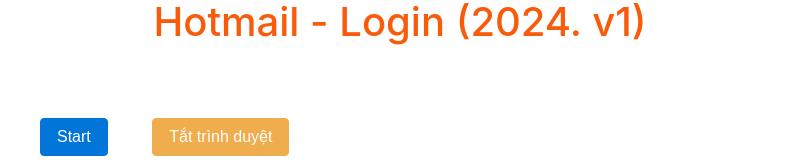
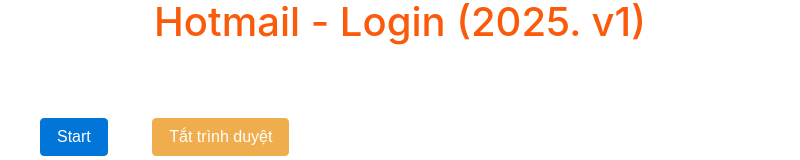
Before and after one commit to phancongtaidhsp/Hotmail-Login, an Electron app: page index.html in a window 800 px wide. Shown: the top 160 px of the page. Drawn offline with Linux system fonts and the light colour scheme.

Commit message:
change name

```diff
--- a/index.html
+++ b/index.html
@@ -3,7 +3,7 @@
 
 <head>
   <meta charset="UTF-8">
-  <title>Hotmail - Login (2024. v1)</title>
+  <title>Hotmail - Login (2025. v1)</title>
   <!-- https://electronjs.org/docs/tutorial/security#csp-meta-tag -->
   <meta http-equiv="Content-Security-Policy" content="script-src 'self' 'unsafe-inline';" />
   <link rel="stylesheet" href="style.css">
@@ -11,7 +11,7 @@
 </head>
 
 <body>
-  <h1 class="title-app">Hotmail - Login (2024. v1)</h1>
+  <h1 class="title-app">Hotmail - Login (2025. v1)</h1>
   <div id="thongbao" class="alert alert-success hidden" role="alert">
     Đã chạy xong file data
   </div>
--- a/package.json
+++ b/package.json
@@ -17,7 +17,7 @@
   },
   "build": {
     "appId": "com.hotmail-login.app",
-    "productName": "Hotmail - Login (2024. v1)",
+    "productName": "Hotmail - Login (2025. v1)",
     "target": "nsis",
     "nsis": {
       "allowToChangeInstallationDirectory": true,
```
